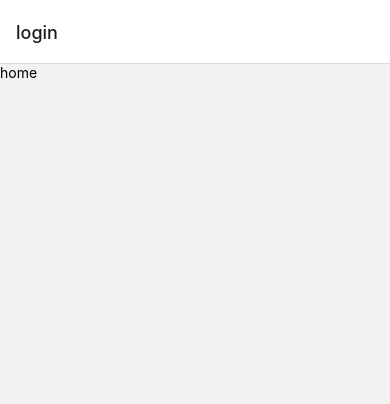
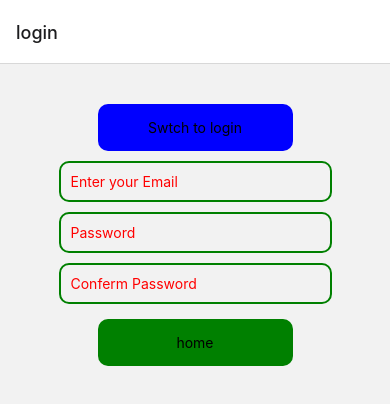
Before and after one commit to alnooristiak/image-picker-RN, a React Native app: screen /FindPlacess in a window 390 px wide. Before the commit this address had no page. Shown: the top 404 px of the page. Built offline with nearby package versions, Linux system fonts and the light colour scheme.

Commit message:
adding google firebase data add sec

```diff
--- a/package.json
+++ b/package.json
@@ -13,6 +13,7 @@
     "@react-navigation/native": "^6.1.6",
     "@react-navigation/native-stack": "^6.9.12",
     "expo": "~48.0.9",
+    "expo-image-picker": "~14.1.1",
     "expo-status-bar": "~1.4.4",
     "react": "18.2.0",
     "react-native": "0.71.4",
@@ -20,7 +21,7 @@
     "react-native-screens": "~3.20.0",
     "react-redux": "^8.0.5",
     "redux": "^4.2.1",
-    "expo-image-picker": "~14.1.1"
+    "redux-thunk": "^2.4.2"
   },
   "devDependencies": {
     "@babel/core": "^7.20.0"
--- a/src/components/findPlacess/FindPlacess.js
+++ b/src/components/findPlacess/FindPlacess.js
@@ -1,5 +1,5 @@
 import { StatusBar } from "expo-status-bar";
-import { useState } from "react";
+import { useEffect, useState } from "react";
 import {
   Button,
   FlatList,
@@ -12,56 +12,61 @@ import {
 import { connect } from "react-redux";
 import PlaceDetail from "../placeDetail/PlaceDetail";
 import PlaceList from "../placeList/PlaceList";
-import { deletePlace } from "../../redux/actionCreators";
+import { deletePlace, loadPlaces } from "../../redux/actionCreators";
 
 import ListItem from "../listItem/ListItem";
 
-const mapStateToProps = state => {
+const mapStateToProps = (state) => {
   return {
-        placelist: state.placelist
-    }
-}
+    placelist: state.placelist,
+  };
+};
 
-const mapDispactToProps = dispatce => {
+const mapDispactToProps = (dispatce) => {
   return {
-        deletePlace: key => dispatce(deletePlace(key))
-    }
-}
+    deletePlace: (key) => dispatce(deletePlace(key)),
+    loadPlaces: () => dispatce(loadPlaces()),
+  };
+};
 
-const FindPlacess = props => {
+const FindPlacess = (props) => {
   // const [inputValue, setInputValue] = useState("");
   //   const [placelist, setPlaceList] = useState([]);
   const [selectedPlace, setSelectedPlace] = useState(null);
 
-  const handleSelectedPlace = key => {
-    const place = props.placelist.find(place => {
-      return place.key === key
-    })
+  useEffect(() => {
+    props.loadPlaces();
+  });
+
+  const handleSelectedPlace = (key) => {
+    const place = props.placelist.find((place) => {
+      return place.key === key;
+    });
     setSelectedPlace(place);
   };
 
   const handleHideModel = () => {
     setSelectedPlace(null);
-  }
+  };
 
-  const handleDeleteItem = key => {
+  const handleDeleteItem = (key) => {
     // setPlaceList(
     //     props.placelist.filter(place => place.key != key)
     // );
     props.deletePlace(key);
     setSelectedPlace(null);
-  }
+  };
 
   let placeDetail = null;
-  if(selectedPlace !== null){
-    placeDetail= <PlaceDetail
+  if (selectedPlace !== null) {
+    placeDetail = (
+      <PlaceDetail
         place={selectedPlace}
         handleHideModel={handleHideModel}
         handleDeleteItem={handleDeleteItem}
       />
+    );
   }
-
-
 
   return (
     <View style={styles.container}>
@@ -75,7 +80,7 @@ const FindPlacess = props => {
       />
     </View>
   );
-} //end
+}; //end
 
 const styles = StyleSheet.create({
   container: {
--- a/src/components/login/Login.js
+++ b/src/components/login/Login.js
@@ -1,18 +1,88 @@
-import { StyleSheet, Text, TouchableOpacity, View } from 'react-native'
-import React from 'react'
+import { StyleSheet, Text, TextInput, TouchableOpacity, View } from "react-native";
+import React, { useState } from "react";
 
 const Login = (props) => {
+  const [authState, setAuthState] = useState({
+    mode: 'Login',
+    inputs: {
+      email: '',
+      password: '',
+      confirmPassword: ''
+    }
+  });
+
+  const swtchViews = () => {
+    setAuthState({
+      ...authState,
+      mode: 'signUp'
+    })
+  }
+
   return (
-    <View>
-        <TouchableOpacity
-        onPress={() => {props.navigation.navigate('home')}}
-        >
-         <Text>home</Text>
-        </TouchableOpacity>
+    <View style={{marginVertical: 40}}>
+      <TouchableOpacity
+      style={{...styles.btnStyles, backgroundColor: 'blue'}}
+        onPress={() => swtchViews()
+        }
+      >
+        <Text>{authState.mode === "login" ? "swtch to sign up" : "Swtch to login"}</Text>
+      </TouchableOpacity>
+
+      <View style={styles.inputContainer}>
+        <TextInput
+        style={styles.inputSections}
+        placeholderTextColor={'red'}
+        placeholder="Enter your Email"
+        />
+        <TextInput
+        style={styles.inputSections}
+        placeholderTextColor={'red'}
+        placeholder="Password"
+        />
+        <TextInput
+        style={styles.inputSections}
+        placeholderTextColor={'red'}
+        placeholder="Conferm Password"
+        />
+      </View>
+
+      <TouchableOpacity
+      style={{...styles.btnStyles, marginTop: 15}}
+        onPress={() => {
+          props.navigation.navigate("home");
+        }}
+      >
+        <Text>home</Text>
+      </TouchableOpacity>
     </View>
-  )
-}
+  );
+};
 
-export default Login
+export default Login;
 
-const styles = StyleSheet.create({})
+const styles = StyleSheet.create({
+  inputContainer: {
+    alignItems: 'center'
+  },
+  inputSections: {
+    borderWidth: 2,
+    borderColor: 'green',
+    padding: 10,
+    marginTop: 10,
+    width: '70%',
+    color: 'green',
+    borderRadius: 10
+  },
+  btnStyles: {
+    backgroundColor: 'green',
+    width: '50%',
+    justifyContent: 'center',
+    alignItems: 'center',
+    alignSelf: 'center',
+    padding: 15,
+    borderRadius: 10
+  },
+  signUpBtn : {
+    backgroundColor: 'green'
+  }
+});
--- a/src/redux/actionCreators.js
+++ b/src/redux/actionCreators.js
@@ -1,10 +1,41 @@
 import * as actionType from './actionType';
 
-export const addPlace = place => {
+export const addPlace = place => dispatch => {
+    fetch("https://image-picker-3447f-default-rtdb.firebaseio.com/places.json", {
+        method: 'POST',
+        body: JSON.stringify(place)
+    })
+    .catch(error=>console.log(error))
+    .then(response=> response.json())
+    .then(data=> console.log(data));
+}
+
+export const setPlaces = places => {
     return {
-        type: actionType.ADD_PLACE,
+        type: actionType.SET_PLACES,
         payload: place
     }
+}
+
+export const loadPlaces = () => dispatch =>{
+    fetch("https://image-picker-3447f-default-rtdb.firebaseio.com/places.json")
+    .catch(err => {
+        alert('sumting is wrong, sorry');
+        console.log(err);
+    })
+    .then(res=> res.json())
+    .then(data => {
+        const places = [];
+
+        for(let key in deta){
+            place.push({
+                ...data[key],
+                key: key
+            })
+        }
+
+        dispatch(setPlaces(places));
+    });
 }
 
 export const deletePlace = key => {
--- a/src/redux/actionType.js
+++ b/src/redux/actionType.js
@@ -1,2 +1,7 @@
 export const ADD_PLACE = 'ADD_PLACE';
+
 export const DELETE_PLACE = 'DELETE_PLACE';
+
+export const LOAD_PLACES = 'LOAD_PLACES';
+
+export const SET_PLACES = 'SET_PLACES';
--- a/src/redux/reducer.js
+++ b/src/redux/reducer.js
@@ -15,6 +15,11 @@ export const rootReducer = (state = intiState, action) => {
         ...state,
         placelist: state.placelist.filter(place => place.key !== action.payload),
       };
+      case actionType.SET_PLACES:
+        return {
+          ...state,
+          placelist: action.payload
+        }
     default:
       return state;
   }
--- a/src/redux/store.js
+++ b/src/redux/store.js
@@ -1,6 +1,7 @@
-import { createStore } from "redux";
+import { applyMiddleware, createStore } from "redux";
+import thunk from "redux-thunk";
 import { rootReducer } from "./reducer";
 
-const store = createStore(rootReducer);
+const store = createStore(rootReducer, applyMiddleware(thunk));
 
 export default store;
```
Also changed, not shown: 1 other file (tests, documents, lock files or other folders). Lines whose indentation alone changed are shown as unchanged.
